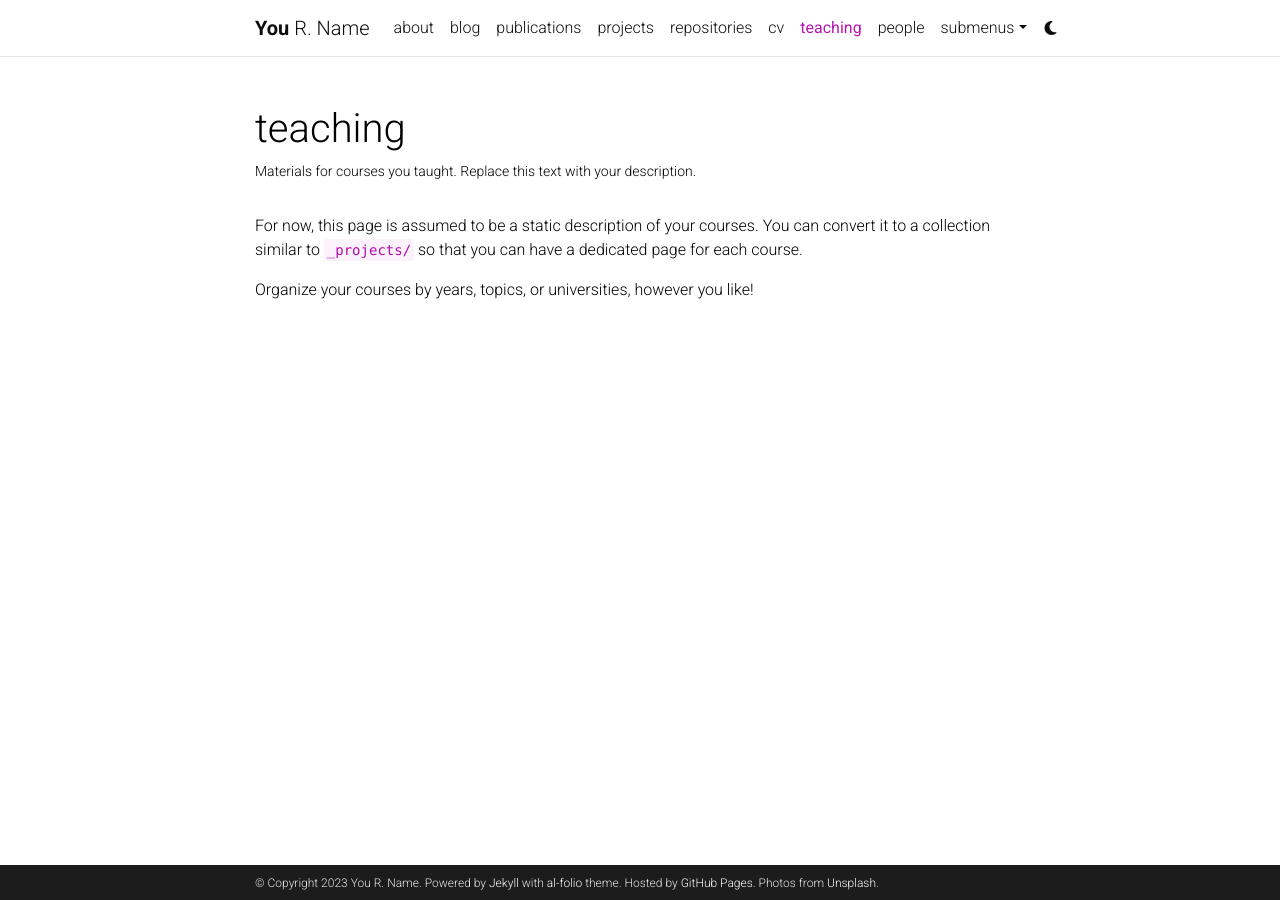
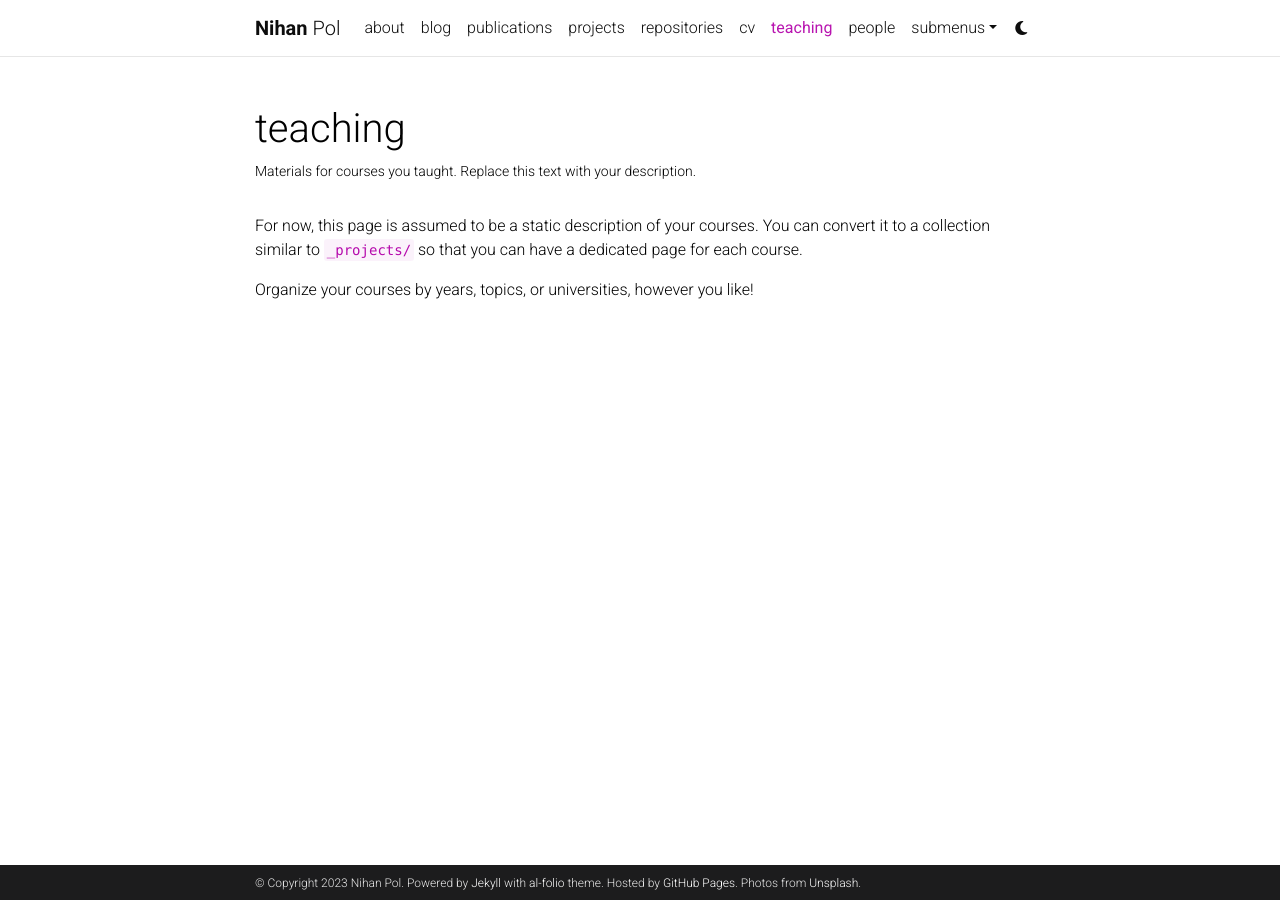
Before and after one commit to NihanPol/nihanpol.github.io, a Jekyll site: the page built from _pages/teaching.md, in a window 1280 px wide. Built offline with Jekyll 4.4.1, drawn with Linux system fonts in a browser that asks for light colours; comment, search, counter and statistics services are not loaded; a style sheet for code colours, icons or effects is not loaded.

Commit message:
Update _config.yml

```diff
--- a/_config.yml
+++ b/_config.yml
@@ -3,10 +3,10 @@
 # -----------------------------------------------------------------------------
 
 title: blank # the website title (if blank, full name will be used instead)
-first_name: You
-middle_name: R.
-last_name: Name
-email: you@example.com
+first_name: Nihan
+middle_name:
+last_name: Pol
+email: nihan.pol@nanograv.org
 description: > # the ">" symbol means to ignore newlines until "footer_text:"
   A simple, whitespace theme for academics. Based on [*folio](https://github.com/bogoli/-folio) design.
 footer_text: >
@@ -67,16 +67,16 @@
 # Social integration
 # -----------------------------------------------------------------------------
 
-github_username: # your GitHub user name
-gitlab_username: # your GitLab user name
+github_username: NihanPol # your GitHub user name
+gitlab_username: nihan.pol # your GitLab user name
 x_username: # your X handle
 mastodon_username: # your mastodon instance+username in the format instance.tld/@username
-linkedin_username: # your LinkedIn user name
+linkedin_username: nihan1593 # your LinkedIn user name
 telegram_username: # your Telegram user name
-scholar_userid: # your Google Scholar ID
+scholar_userid: PKKKQRAAAAAJ # your Google Scholar ID
 semanticscholar_id: # your Semantic Scholar ID
 whatsapp_number: # your WhatsApp number (full phone number in international format. Omit any zeroes, brackets, or dashes when adding the phone number in international format.)
-orcid_id: # your ORCID ID
+orcid_id: 0000-0002-8826-1285 # your ORCID ID
 medium_username: # your Medium username
 quora_username: # your Quora username
 publons_id: # your ID on Publons
@@ -273,8 +273,8 @@
 
 scholar:
 
-  last_name: [Einstein]
-  first_name: [Albert, A.]
+  last_name: [Pol]
+  first_name: [Nihan]
 
   style: apa
   locale: en
```
